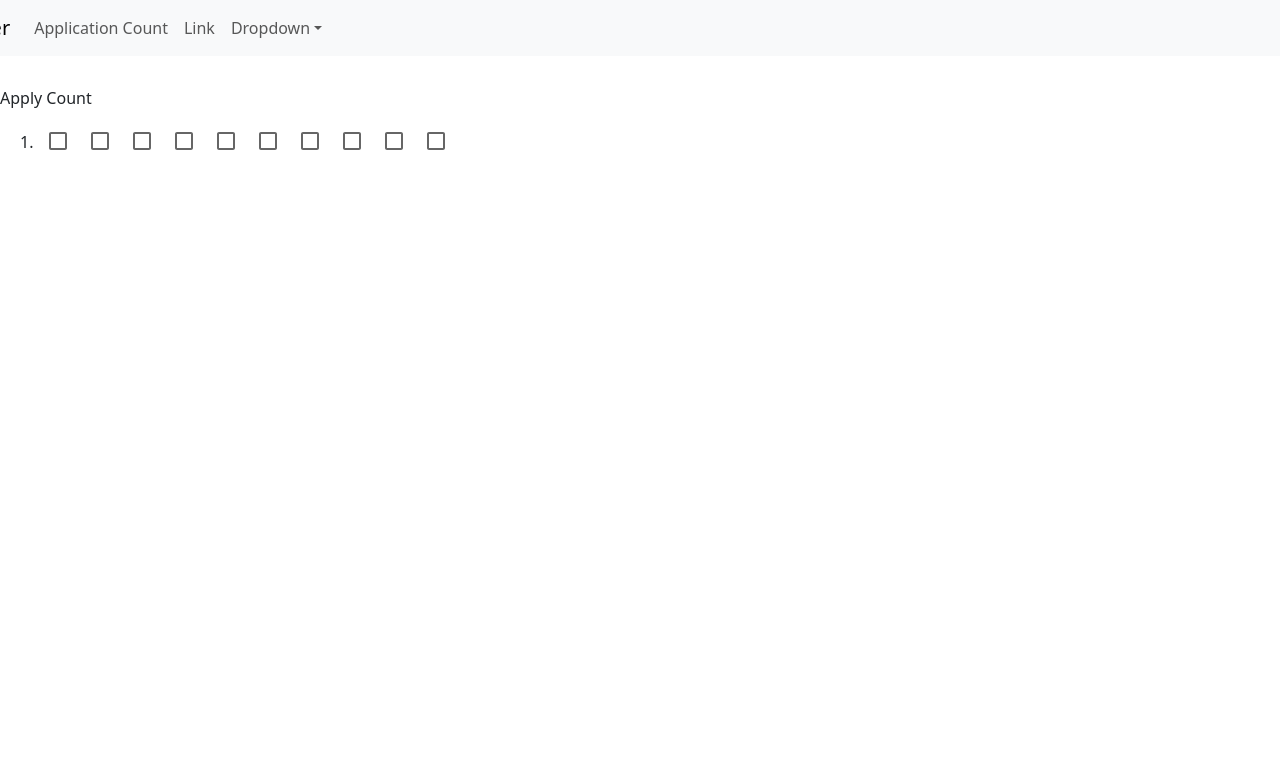
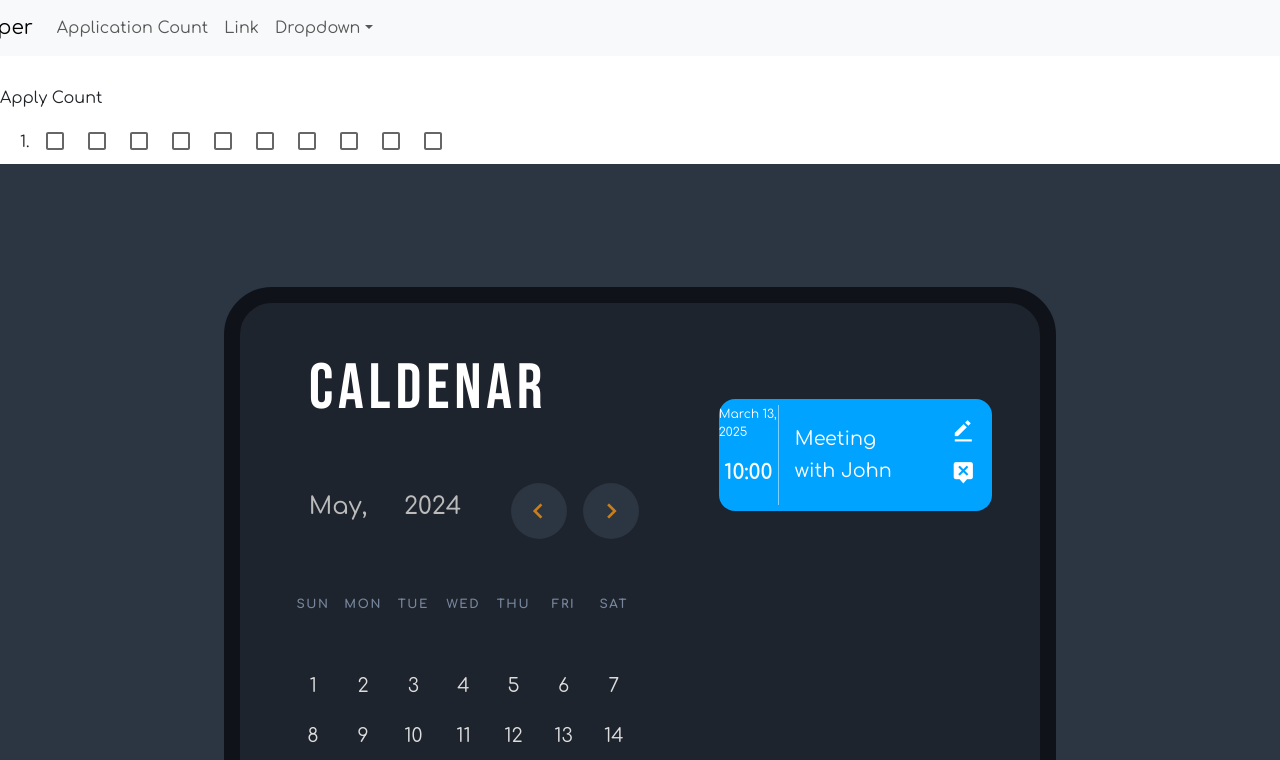
Before and after one commit to jbkim0547/application-countingapp, a React (Create React App) app: page /count in a window 1280 px wide. Shown: the top 760 px of the page. Built offline with nearby package versions, Linux system fonts and the light colour scheme.

Commit message:
calendar css

```diff
--- a/package.json
+++ b/package.json
@@ -15,6 +15,7 @@
     "bootstrap": "^5.3.3",
     "react": "^19.0.0",
     "react-bootstrap": "^2.10.9",
+    "react-calendar": "^5.1.0",
     "react-dom": "^19.0.0",
     "react-router-dom": "^7.3.0",
     "react-scripts": "5.0.1",
--- a/public/index.html
+++ b/public/index.html
@@ -3,6 +3,7 @@
   <head>
     <meta charset="utf-8" />
     <link rel="icon" href="%PUBLIC_URL%/favicon.ico" />
+    <link href='https://unpkg.com/boxicons@2.1.4/css/boxicons.min.css' rel='stylesheet'>
     <meta name="viewport" content="width=device-width, initial-scale=1" />
     <meta name="theme-color" content="#000000" />
     <meta
--- a/src/App.js
+++ b/src/App.jsx
@@ -3,6 +3,9 @@ import * as React from 'react'
 import Count from './ApplicationCount/Count';
 import NavBar from './Navbars/NavBar';
 import { BrowserRouter as Router, Routes, Route } from "react-router-dom";
+import Calendar from './Calendar/Calendar';
+import './Calendar/Calendar.css'
+
 
 
 const label = { inputProps: { 'aria-label': 'Checkbox demo' } };
@@ -16,7 +19,15 @@ function App() {
           <Route path="/count" element={<Count />} />
         </Routes>
       </Router>
+    <div>
+    <br></br>
+    </div>
+      <div className="calendarContainer">
+      <Calendar />
+      </div>
     </React.Fragment>
+
+
 
   );
 }
--- /dev/null
+++ b/src/Calendar/Calendar.css
@@ -0,0 +1,294 @@
+.appliation-calendar {
+    width: 65%;
+    min-width: 90vmin;
+    aspect-ratio: 3/2;
+    background-color: #1e242d;
+    padding: 3rem;
+    border-radius: 3rem;
+    border: 1rem solid #0f1319;
+    display: flex;
+    column-gap: 5rem;
+    position: relative;
+    transform-style: preserve-3d;
+}
+
+.appliation-calendar::after{
+    content: "";
+    position: absolute;
+    bottom: -12rem;
+    left: 50%;
+    transform: translate(-50%) rotateX(50deg);
+    width: 90%;
+    height: 16rem;
+    background-color: rgba(0, 0, 0, 0.5);
+    border-radius: 20rem;
+    filter: blur(4rem);
+}
+
+.calender {
+    width: 50%;
+
+}
+
+.heading {
+    font-size: 62.5%;
+    font-family: "Bebas Neue", sans-serif;
+    font-size: clamp(4rem, 3.8cqi, 7rem);
+    color: #fff;
+    letter-spacing: 0.3rem;
+    padding-left: 1.3rem;
+}
+
+.navigate-date {
+    display: flex;
+    align-items: center;
+    column-gap: 1rem;
+    margin: 3.5rem 0;
+}
+
+.navigate-date h2 {
+    font-size: clamp(1.5rem, 1.5cqi, 2.5rem);
+    color: #bbb;
+    padding-left: 1.3rem;
+}
+
+.buttons {
+    display: flex;
+    column-gap: 1rem;
+    margin-left: auto;
+}
+
+.buttons i {
+    width: 3.5rem;
+    height: 3.5rem;
+    background-color: #2c3542;
+    border-radius: 50%;
+    display: flex;
+    justify-content: center;
+    align-items: center;
+    font-size: 2rem;
+    color: #c97f1a;
+    cursor: pointer;
+
+}
+
+.weekdays{
+    width: 100%;
+    display: flex;
+    margin: 3rem 0;
+}
+
+.weekdays span {
+    width: calc(100% / 7);
+    font-size: 120%;
+    font-weight: bold;
+    text-transform: uppercase;
+    color: #78879e;
+    letter-spacing: .1rem;
+    display: flex;
+    justify-content: center;
+
+
+}
+
+.days {
+    display: flex;
+    flex-wrap: wrap;
+}
+
+.days span {
+    font-size: clamp(1.2rem, 1cqi, 1.6rem);
+    width: calc(100% / 7);
+    aspect-ratio: 1;
+    display: flex;
+    justify-content: center;
+    align-items: center;
+    color: #ddd;
+    cursor: pointer;
+
+
+}
+
+.current-day {
+    background-color: #ef9011;
+    border-radius: 50%;
+
+}
+
+.events {
+    width: 60%;
+    height: 100%;
+    padding: 3rem 0;
+}
+
+.event-popup{
+    position: absolute;
+    top: 38%;
+    left: 3rem;
+    background-color: #161b22;
+    width: clamp(25rem, 21cqi, 40rem);
+    aspect-ratio: 10 /9;
+    border-radius: 1rem;
+    box-shadow: 0 1rem 3rem rgba(0,0,0,0.3);
+    display: flex;
+    flex-direction:  column;
+    justify-content: center;
+    align-items: center;
+    row-gap: 2rem;
+    display: none;
+}
+
+.time-input {
+    display: flex;
+    column-gap: 1rem;
+}
+
+.event-popup-time{
+    width: Clamp(4rem, 4cqi, 7rem);
+    background-color: #00a3ff;
+    color: #fff;
+    font-family: "Bebas Neue", sans-serif;
+    font-size: clamp(1.5rem, 1.5cqi, 2.2rem);
+    display: flex;
+    justify-content: center;
+    align-items: center;
+    box-shadow: 0 0 1.5rem 1rem rgba(0, 163, 255, 0.2);
+    letter-spacing: 0.1rem;
+}
+
+.time-input input {
+    background-color: transparent;
+    border: none;
+    border-top: .2rem solid #00a3ff;
+    border-bottom: 0.2rem solid #00a3ff;
+    color: #fff;
+    width: clamp(4rem, 4cqi, 7rem);
+    height: 4rem;
+    text-align: center;
+    font-size: clamp(1.2rem, 1.2cqi, 1.6rem);
+}
+
+.time-input input[type="number"]::-webkit-outer-spin-button,
+.time-input input[type="number"]::-webkit-inner-spin-button{
+    appearance: none;
+}
+
+.event-popup textarea {
+    width: clamp(15rem, 15cqi, 25rem);
+    aspect-ratio: 5/2;
+    resize: none;
+    background-color: #0f1319;
+    border: none;
+    padding: 1rem;
+    border-radius: .5rem;
+    color: #78879e;
+    transition: border 0.5s;
+}
+
+.event-popup textarea:focus {
+    border: .1rem solid #00a3ff;
+}
+
+.event-popup textarea::placeholder{
+    font-size: clamp(1rem, 0.8cqi, 1.2rem);
+    color: #78879e;
+}
+
+.event-popup textarea:focus::placeholder{
+    color:transparent;
+}
+
+.event-popup-btn{
+    width: clamp(15rem, 15cqi, 25rem);
+    height: 4rem;
+    background-color: #ef9011;
+    color: #fff;
+    font-family: 'Bebas Neue', sans-serif;
+    font-size: clamp(1.5rem, 1.5cqi, 2.2rem);
+    letter-spacing: .1rem;
+    border:none;
+    box-shadow: 0 0 1.5rem 1rem rgba(239, 144, 17, 0.2);
+    cursor:pointer;
+}
+
+.event-popup-btn:active{
+    transform: translateY(0.1rem);
+}
+
+.close-event-popup{
+    position: absolute;
+    top: 1rem;
+    right: 1rem;
+    background-color: transparent;
+    border: none;
+    cursor:pointer;
+}
+
+.close-event-popup i {
+    font-size: 2.5rem;
+    color: #fff;
+}
+
+.event {
+    width: 100%;
+    height: 7rem;
+    background-color: #00a3ff;
+    padding: 1.5rem 0;
+    border-radius: 1rem;
+    display: flex;
+    align-items: center;
+    margin-bottom: 2rem;
+}
+
+.event-date-wrapper {
+    display:flex;
+    flex-direction: column;
+    align-items: center;
+    width: 25%;
+    border-right: .1rem solid rgba(255, 255, 255, 0.5);
+}
+
+.event-date {
+    font-size: 120%;
+    color: #fff;
+}
+
+.event-time{
+    font-size: clamp(1.3rem, 1cqi, 1.6rem);
+    line-height: 4rem;
+    font-weight: bold;
+    color: #fff;
+}
+
+.event-text {
+    font-size: clamp(1.2rem, 1cqi, 1.4rem);
+    line-height: 2rem;
+    color: #fff;
+    width: 75%;
+    padding: 0 3rem 0 1rem;
+    overflow-wrap: break-word;
+}
+
+.event-buttons {
+    position: relative;
+    top: 50%;
+    transform: translateY(-50%);
+    right: 1rem;
+    display: flex;
+    flex-direction: column;
+    row-gap: 1rem;
+}
+
+.event-buttons i {
+    font-size: 1.6rem;
+    color: #fff;
+    cursor: pointer;
+}
+
+.month {
+    font-size: 62.5%;
+}
+
+.year {
+    font-size: 62.5%;
+}
--- /dev/null
+++ b/src/Calendar/Calendar.jsx
@@ -0,0 +1,90 @@
+import React from 'react'
+
+const Calendar = () => {
+
+
+    return (
+        <div className='appliation-calendar'>
+            <div className='calendar'>
+                <h1 className='heading' >Caldenar</h1>
+                <div className='navigate-date'>
+                    <h2 className='month'> May, </h2>
+                    <h2 className='year'>2024</h2>
+                    <div className='buttons'>
+                        <i className="bx bx-chevron-left"></i>
+                        <i className="bx bx-chevron-right"></i>
+                    </div>
+                </div>
+                <div className="weekdays">
+                    <span>Sun</span>
+                    <span>Mon</span>
+                    <span>Tue</span>
+                    <span>Wed</span>
+                    <span>Thu</span>
+                    <span>Fri</span>
+                    <span>Sat</span>
+                </div>
+                <div className="days">
+                    <span>1</span>
+                    <span>2</span>
+                    <span>3</span>
+                    <span>4</span>
+                    <span>5</span>
+                    <span>6</span>
+                    <span>7</span>
+                    <span>8</span>
+                    <span>9</span>
+                    <span>10</span>
+                    <span>11</span>
+                    <span>12</span>
+                    <span>13</span>
+                    <span>14</span>
+                    <span>15</span>
+                    <span>16</span>
+                    <span className='current-day'>17</span>
+                    <span>18</span>
+                    <span>19</span>
+                    <span>20</span>
+                    <span>21</span>
+                    <span>22</span>
+                    <span>23</span>
+                    <span>24</span>
+                    <span>25</span>
+                    <span>26</span>
+                    <span>27</span>
+                    <span>28</span>
+                    <span>29</span>
+                    <span>30</span>
+                    <span>31</span>
+                </div>
+            </div>
+            <div className="events">
+                <div className="event-popup">
+                    <div className="time-input">
+                        <div className="event-popup-time">Time</div>
+                        <input type="number" name= "hours" min={0} max={24} className='hours' />
+                        <input type="number" name= "minutes" min={0} max ={60} className='hours' />
+                    </div>
+                    <textarea placeholder='Enter Event Text (Maximum 60)'></textarea>
+                    <button className="event-popup-btn">Add Event</button>
+                    <button className='close-event-popup'>
+                        <i className="bx bx-x"></i>
+                    </button>
+                </div>
+                <div className="event">
+                    <div className="event-date-wrapper">
+                        <div className="event-date">March 13, 2025</div>
+                        <div className="event-time">10:00</div>
+                    </div>
+                    <div className="event-text">Meeting with John</div>
+                    <div className="event-buttons">
+                        <i className="bx bxs-edit-alt"></i>
+                        <i className="bx bxs-message-alt-x"></i>
+                    </div>
+                </div>
+            </div>
+        </div>
+    )
+}
+
+export default Calendar
--- a/src/index.css
+++ b/src/index.css
@@ -1,3 +1,31 @@
+@import url('https://fonts.googleapis.com/css2?family=Bebas+Neue&family=Comfortaa:wght@300..700&display=swap');
+
+*{
+  margin: 0;
+  padding: 0;
+  box-sizing: border-box;
+  outline: none;
+  font-family: "Comfortaa", sans-serif;
+}
+
+.appliation-calendar {
+  font-size: 62.5%
+}
+
+.calendarContainer {
+  width:100%;
+  height:100vh;
+  background-color: #2c3542;
+  display: grid;
+  place-items: center;
+  perspective: 100rem;
+}
+
+
+
+
+
+
 body {
   margin: 0;
   font-family: -apple-system, BlinkMacSystemFont, 'Segoe UI', 'Roboto', 'Oxygen',
```
Also changed, not shown: 1 other file (tests, documents, lock files or other folders).
